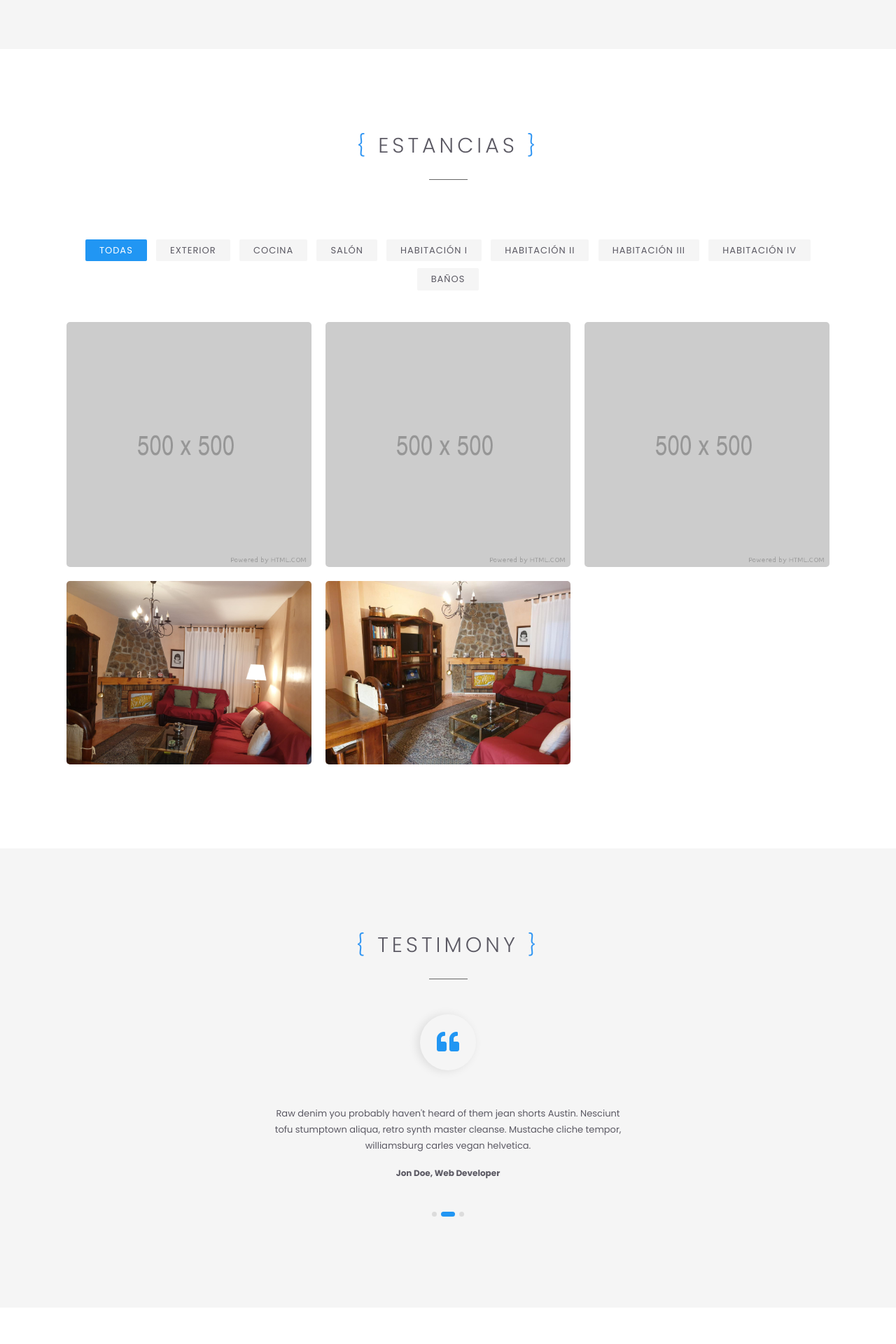
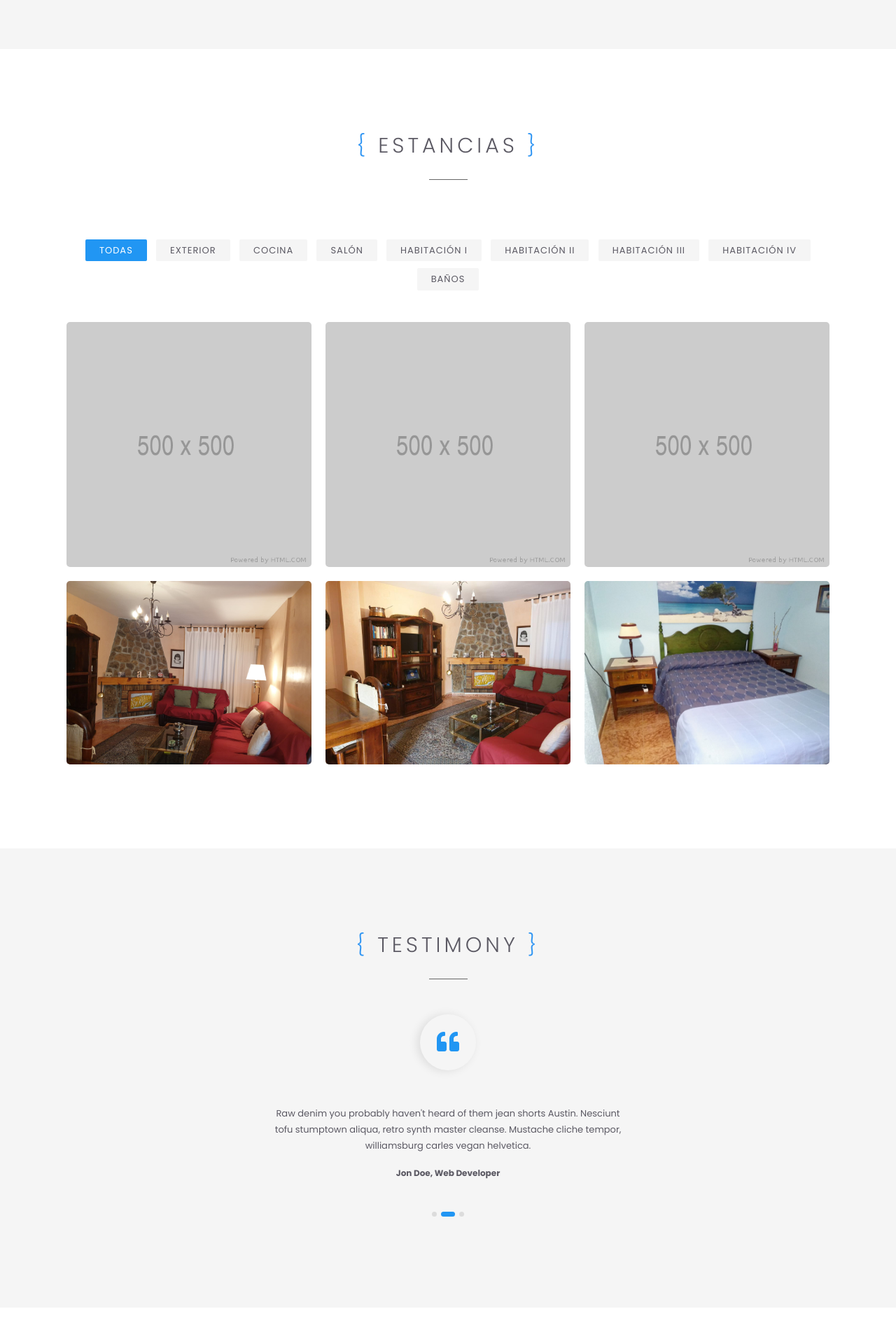
Before and after one commit to kecho05/elrincondealicia, a Jekyll site: the page built from index.html, in a window 1280 px wide. Shown: the part 2476-4396 px from the top of the page at 70% size. Built offline with Jekyll 4.4.1, drawn with Linux system fonts in a browser that asks for light colours.

Commit message:
Update index.html

```diff
--- a/index.html
+++ b/index.html
@@ -301,7 +301,7 @@ layout: default
 						<li data-group="slideshow">Exterior</li>
 						<li data-group="video">Cocina</li>
 						<li data-group="salon">Salón</li>
-						<li data-group="image">Habitación I</li>
+						<li data-group="hab1">Habitación I</li>
 						<li data-group="image">Habitación II</li>
 						<li data-group="image">Habitación III</li>
 						<li data-group="image">Habitación IV</li>
@@ -371,6 +371,18 @@ layout: default
 						<img src="{{site.baseurl}}/assets/images/salon_2.jpeg" alt="p6">
 						<figcaption>
 							<a href="{{site.baseurl}}/assets/images/salon_2.jpeg" class="simple-ajax-popup"></a>
+							<div class="caption-inner">
+								<h3 class="portfolio-item-title">Some work</h3>
+								<div class="portfolio-item-desc">Image</div>
+							</div>
+						</figcaption>
+					</figure>
+				</li>
+				<li class="list-item" data-groups="all hab1">
+					<figure>
+						<img src="{{site.baseurl}}/assets/images/habitacion_1_1.jpeg" alt="p6">
+						<figcaption>
+							<a href="{{site.baseurl}}/assets/images/habitacion_1_1.jpeg" class="simple-ajax-popup"></a>
 							<div class="caption-inner">
 								<h3 class="portfolio-item-title">Some work</h3>
 								<div class="portfolio-item-desc">Image</div>
```
